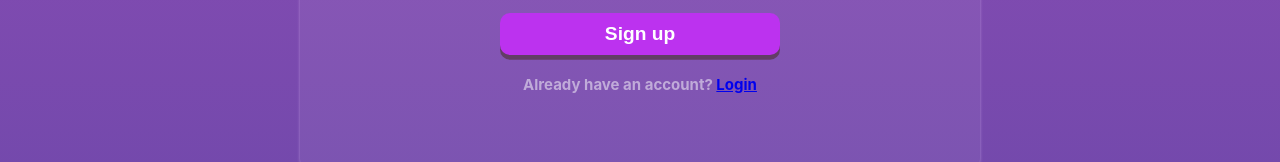
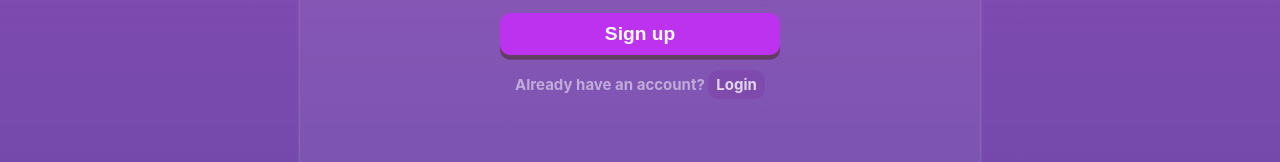
Before and after one commit to asadtariq-dev/messenger, a React (Create React App) app: page /register in a window 1280 px wide. Shown: the part 532-694 px from the top of the page. Built offline with nearby package versions, Linux system fonts and the light colour scheme; the HTML template or start-up script is replaced by a standard one; a web font is replaced by a local one.

Commit message:
Added style for links

```diff
--- a/src/styles.scss
+++ b/src/styles.scss
@@ -78,7 +78,6 @@ body {
         box-shadow: 0rem 0.3rem 0rem rgba(81, 50, 60, 0.654);
       }
 
-
       label {
         display: flex;
         align-items: center;
@@ -86,6 +85,15 @@ body {
         cursor: pointer;
         font-weight: bold;
       }
+
+    }
+
+    .link {
+      background-color: #781f9b32;
+      border-radius: 10px;
+      color: rgba(255, 255, 255, 0.781);
+      text-decoration: none;
+      padding: 5px 8px;
     }
 
     p {
```
